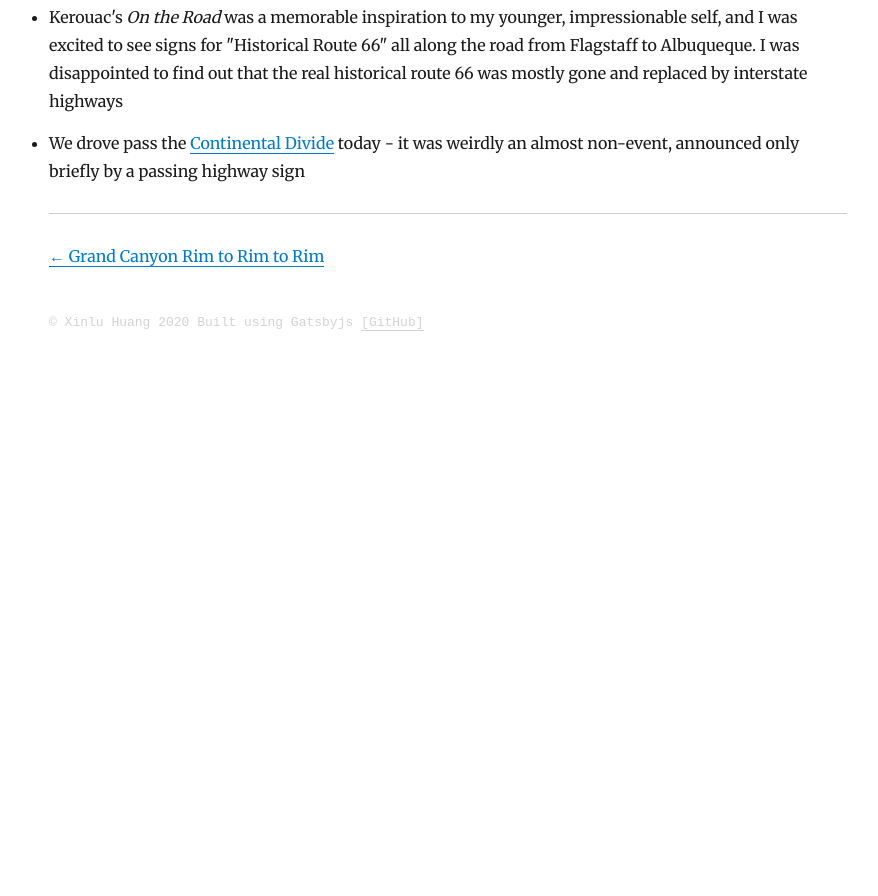
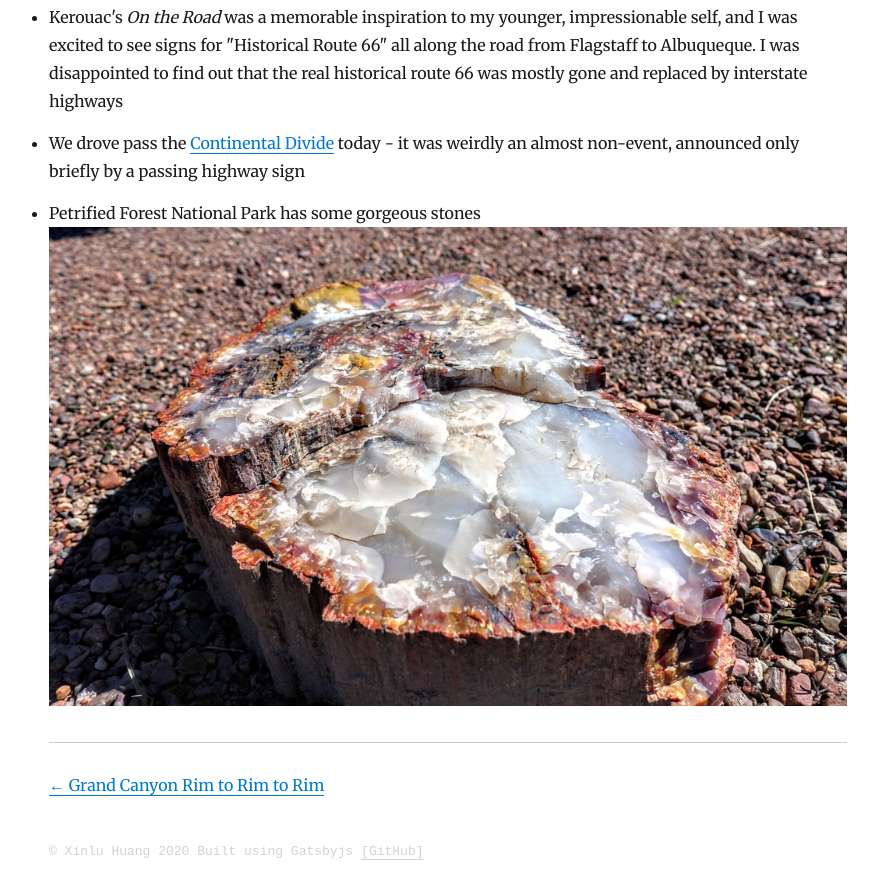
Before and after one commit to xinluh/where-am-i, a Gatsby site: page /updates-courtesy-of-coronavirus/ in a window 1280 px wide. Shown: the part 1060-1956 px from the top of the page, without its empty margins (192-1070 px from the left). Before the commit the page ends 1437 px from the top, so only its background shows below. Built offline with nearby package versions, Linux system fonts and the light colour scheme; Gatsby itself is replaced by a stand-in of ours; some packages are replaced by stand-ins of ours.

Commit message:
add photos

```diff
--- a/content/blog/updates-courtesy-of-coronavirus/index.md
+++ b/content/blog/updates-courtesy-of-coronavirus/index.md
@@ -19,3 +19,4 @@ On coronavirus related notes,
 On non-coronavirus related notes,
 - Kerouac's _On the Road_ was a memorable inspiration to my younger, impressionable self, and I was excited to see signs for "Historical Route 66" all along the road from Flagstaff to Albuqueque. I was disappointed to find out that the real historical route 66 was mostly gone and replaced by interstate highways
 - We drove pass the [Continental Divide](https://en.wikipedia.org/wiki/Continental_Divide_of_the_Americas) today - it was weirdly an almost non-event, announced only briefly by a passing highway sign
+- Petrified Forest National Park has some gorgeous stones ![](./DSC01133.JPG)
```
Also changed, not shown: content/blog/updates-courtesy-of-coronavirus/DSC01133.JPG (added).
